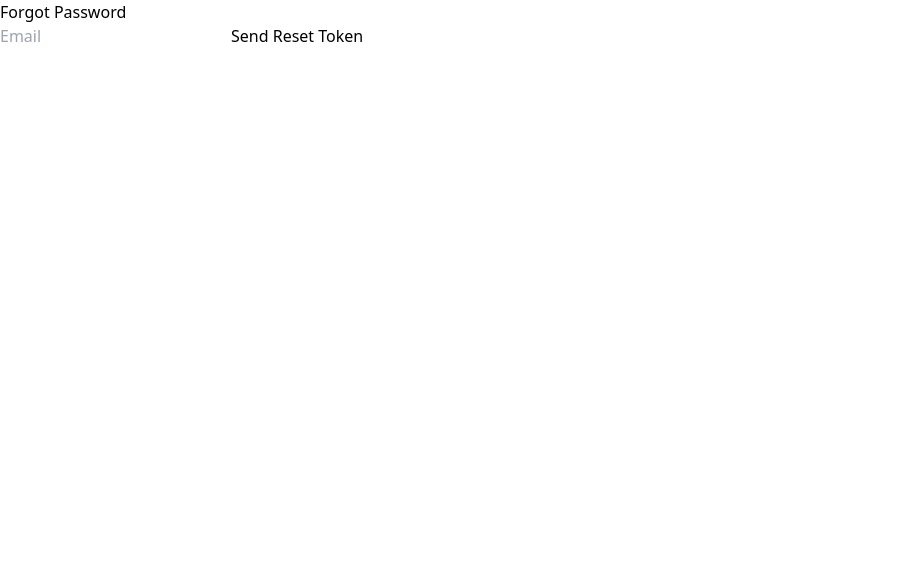
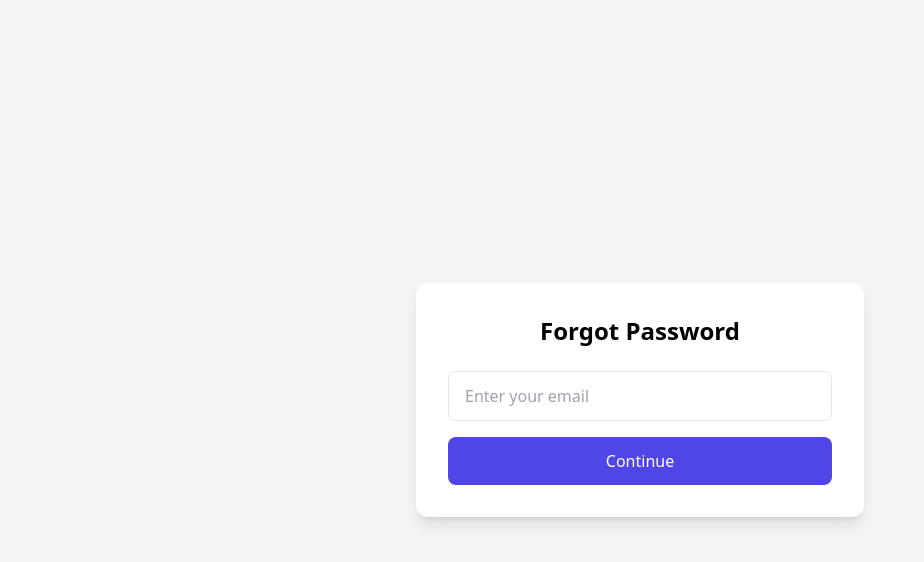
Before and after one commit to ARIHARAN-KC/ClassIQ, a React (Vite) app in the folder classIQ-client/: page /forgot-password in a window 1280 px wide. Shown: the top 562 px of the page, without its empty margins (0-924 px from the left). Built offline with nearby package versions, Linux system fonts and the light colour scheme; no server answers.

Commit message:
forgot Password commite

```diff
--- a/classIQ-client/src/pages/Auth/Login.tsx
+++ b/classIQ-client/src/pages/Auth/Login.tsx
@@ -115,8 +115,8 @@ export default function Login() {
                                 </div>
 
                                 <div className="text-sm">
-                                    <a href="#" className="font-medium text-indigo-600 hover:text-indigo-500 transition duration-150 ease-in-out">
-                                        Forgot password?
+                                    <a href="/forgot-password" className="font-medium text-indigo-600 hover:text-indigo-500 transition duration-150 ease-in-out">
+                                        Reset Password?
                                     </a>
                                 </div>
                             </div>
@@ -185,6 +185,7 @@ export default function Login() {
                             </a>
                         </p>
                     </div>
+
                 </div>
             </div>
         </div>
--- a/classIQ-client/src/pages/Passwords/ForgotPassword.tsx
+++ b/classIQ-client/src/pages/Passwords/ForgotPassword.tsx
@@ -1,28 +1,65 @@
 import { useState } from "react";
 import { forgotPassword } from "../../api/auth";
+import { useNavigate } from "react-router-dom";
 
 export default function ForgotPassword() {
   const [email, setEmail] = useState("");
-  const [message, setMessage] = useState("");
+  const [loading, setLoading] = useState(false);
+  const [error, setError] = useState("");
+  const navigate = useNavigate();
 
   const handleSubmit = async (e: React.FormEvent) => {
     e.preventDefault();
+    setLoading(true);
+    setError("");
+
     try {
       const res = await forgotPassword({ email });
-      setMessage(`${res.data.message} Reset token: ${res.data.resetToken}`);
+
+      // ✅ token from backend
+      const token = res.data.resetToken;
+
+      // ✅ go to next step automatically
+      navigate(`/reset-password?token=${token}`);
     } catch (err: any) {
-      setMessage(err.response?.data?.message || "Error");
+      setError(err.response?.data?.message || "Error generating token");
+    } finally {
+      setLoading(false);
     }
   };
 
   return (
-    <div className="container">
-      <h1>Forgot Password</h1>
-      <form onSubmit={handleSubmit}>
-        <input type="email" placeholder="Email" value={email} onChange={e => setEmail(e.target.value)} required />
-        <button type="submit">Send Reset Token</button>
-      </form>
-      {message && <p>{message}</p>}
+    <div className="min-h-screen flex items-center justify-center bg-gray-100 px-4">
+      <div className="w-full max-w-md bg-white rounded-xl shadow-lg p-8">
+        <h1 className="text-2xl font-bold text-center mb-6">
+          Forgot Password
+        </h1>
+
+        <form onSubmit={handleSubmit} className="space-y-4">
+          <input
+            type="email"
+            placeholder="Enter your email"
+            value={email}
+            onChange={(e) => setEmail(e.target.value)}
+            required
+            className="w-full px-4 py-3 border rounded-lg"
+          />
+
+          <button
+            type="submit"
+            disabled={loading}
+            className="w-full bg-indigo-600 text-white py-3 rounded-lg disabled:opacity-50"
+          >
+            {loading ? "Generating..." : "Continue"}
+          </button>
+        </form>
+
+        {error && (
+          <p className="mt-4 text-center text-sm text-red-600">
+            {error}
+          </p>
+        )}
+      </div>
     </div>
   );
 }
--- a/classIQ-client/src/pages/Passwords/ResetPassword.tsx
+++ b/classIQ-client/src/pages/Passwords/ResetPassword.tsx
@@ -1,32 +1,84 @@
-import { useState } from "react";
+import { useEffect, useState } from "react";
 import { resetPassword } from "../../api/auth";
+import { useSearchParams, useNavigate } from "react-router-dom";
 
 export default function ResetPassword() {
-  const [form, setForm] = useState({ token: "", newPassword: "" });
+  const [searchParams] = useSearchParams();
+  const navigate = useNavigate();
+
+  const [form, setForm] = useState({
+    token: "",
+    newPassword: "",
+  });
   const [message, setMessage] = useState("");
+  const [loading, setLoading] = useState(false);
 
-  const handleChange = (e: React.ChangeEvent<HTMLInputElement>) =>
+  // auto-fill token from URL
+  useEffect(() => {
+    const tokenFromUrl = searchParams.get("token");
+    if (tokenFromUrl) {
+      setForm((prev) => ({ ...prev, token: tokenFromUrl }));
+    }
+  }, []);
+
+  const handleChange = (e: React.ChangeEvent<HTMLInputElement>) => {
     setForm({ ...form, [e.target.name]: e.target.value });
+  };
 
   const handleSubmit = async (e: React.FormEvent) => {
     e.preventDefault();
+    setLoading(true);
+    setMessage("");
+
     try {
       const res = await resetPassword(form);
       setMessage(res.data.message);
+
+      // ✅ redirect to login after success
+      setTimeout(() => {
+        navigate("/login");
+      }, 2000);
     } catch (err: any) {
-      setMessage(err.response?.data?.message || "Error");
+      setMessage(err.response?.data?.message || "Error resetting password");
+    } finally {
+      setLoading(false);
     }
   };
 
   return (
-    <div className="container">
-      <h1>Reset Password</h1>
-      <form onSubmit={handleSubmit}>
-        <input name="token" placeholder="Reset Token" value={form.token} onChange={handleChange} required />
-        <input name="newPassword" type="password" placeholder="New Password" value={form.newPassword} onChange={handleChange} required />
-        <button type="submit">Reset Password</button>
-      </form>
-      {message && <p>{message}</p>}
+    <div className="min-h-screen flex items-center justify-center bg-gray-100 px-4">
+      <div className="w-full max-w-md bg-white rounded-xl shadow-lg p-8">
+        <h1 className="text-2xl font-bold text-center mb-6">
+          Reset Password
+        </h1>
+
+        <form onSubmit={handleSubmit} className="space-y-4">
+          <input
+            name="newPassword"
+            type="password"
+            placeholder="New password"
+            value={form.newPassword}
+            onChange={handleChange}
+            required
+            className="w-full px-4 py-3 border rounded-lg"
+          />
+
+          <button
+            type="submit"
+            disabled={loading}
+            className="w-full bg-indigo-600 text-white py-3 rounded-lg disabled:opacity-50"
+          >
+            {loading ? "Resetting..." : "Reset Password"}
+          </button>
+        </form>
+
+        {message && (
+          <p className="mt-4 text-center text-sm text-green-600">
+            {message} <br />
+            Redirecting to login...
+          </p>
+        )}
+      </div>
     </div>
   );
 }
```
Also changed, not shown: 2 other files (tests, documents, lock files or other folders).
